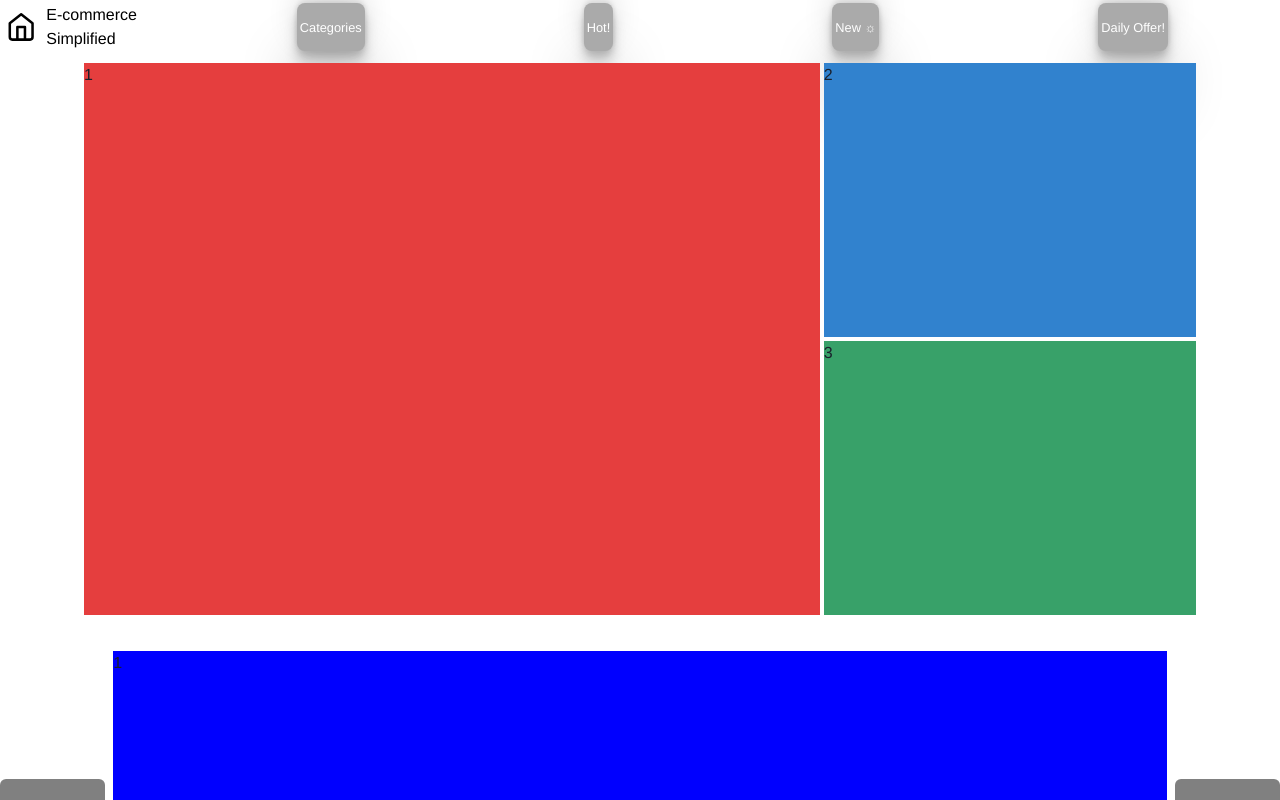
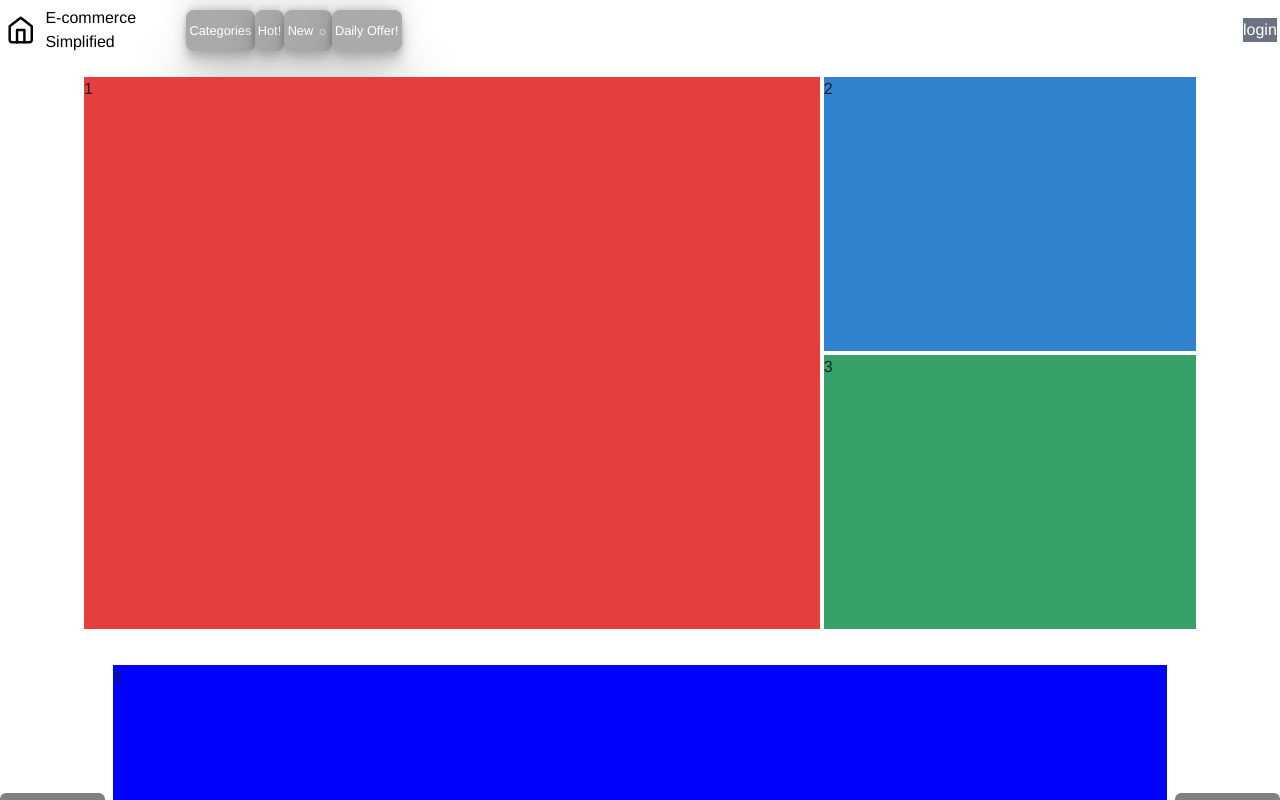
Before and after one commit to CherryDrop/FirstRepository, a Next.js app: page / in a window 1280 px wide. Shown: the top 800 px of the page. Built offline with nearby package versions, Linux system fonts and the light colour scheme; no server answers.

Commit message:
implemented session buttons

```diff
--- a/src/components/layout/MyHeader/index.tsx
+++ b/src/components/layout/MyHeader/index.tsx
@@ -1,7 +1,9 @@
-import { Flex, Grid } from '@chakra-ui/react';
+import LoginButton from '@myComponents/auth/LoginButton';
+import LogoutButton from '@myComponents/auth/LogoutButton';
 import { customTheme } from '@myStyles/GlobalStyles';
 import Link from 'next/link';
-import React from 'react';
+import React, { useEffect } from 'react';
+import { TUserInfo } from 'src/lib/auth0/auth0';
 
 // a navbar that navigates between nextjs pages
 const hrefs = [
@@ -11,14 +13,31 @@ const hrefs = [
     { href: '#/daily', label: 'Daily Offer!' },
 ]
 const MyHeader: React.FC = () => {
+    const [isLogged, setIsLogged] = React.useState<boolean>(false)
+    const [user, setUser] = React.useState<TUserInfo>(null)
+
+    useEffect(() => {
+        fetch('/api/auth0/get-user').then((res) => {
+            if (res.ok) {
+                setIsLogged(true)
+            }
+            res.json().then((data) => {
+                setUser(data)
+            })
+            return
+        }).catch((err) => { return })
+    }, [])
     return (
-        <Flex align="center" justify="space-between"
-        direction={['column', 'row', 'row', 'row']}
-        color="white" marginBottom={'.3rem'}
-        padding='0 .2rem 0 .2rem'
-        >
+        <div className='navbar
+        flex flex-col items-center justify-space-between
+        sm:flex-row
+        text-white
+        mb-3
+        p-[0.2rem]
+        '>
             <Link href="/">
-                <div ><Flex className='home-link' style={{
+                <div>
+                    <div className='home-link' style={{
                     padding: '.2rem',
                     color: 'black',
                     display: 'flex',
@@ -27,8 +46,8 @@ const MyHeader: React.FC = () => {
                     width: '100%',
                     height: '100%',
                     textDecoration: 'none',
-                }}
-                >
+                    }}
+                    >
 
                     <svg
                         xmlns="http://www.w3.org/2000/svg"
@@ -46,15 +65,14 @@ const MyHeader: React.FC = () => {
                         <polyline points="9 22 9 12 15 12 15 22"></polyline>
                     </svg>
                     <span style={{marginLeft: '.6rem'}}>E-commerce Simplified</span>
-                </Flex></div>
+                </div></div>
             </Link>
 
-            <Flex className='nav-links' width={['100%', '100%', '100%', '100%']}
-            justifyContent='space-around'
-            gap='.5rem'
-            padding='0 .2rem 0 .2rem'
-            height={'3rem'}
-            >
+            <div className='nav-links
+            flex justify-space-around
+            w-full gap[.5rem] p-[0.2rem]
+            h-[3rem]
+            '>
                 {hrefs.map(({ href, label }) => (
                     <Link key={href} href={href}>
                         <div style={{
@@ -73,9 +91,19 @@ const MyHeader: React.FC = () => {
                         >{label}</div>
                     </Link>
                 ))}
-            </Flex>
-        </Flex>
+            </div>
+
+            {isLogged ? (
+            <LogoutButton className='bg-gray-500 cursor-pointer'>
+                logout {user?.name}
+            </LogoutButton>
+            ) : (
+            <LoginButton className='bg-gray-500'>
+                login
+            </LoginButton>
+            )}
+        </div>
     )
 }
 
-export default MyHeader;
+export default MyHeader
```
